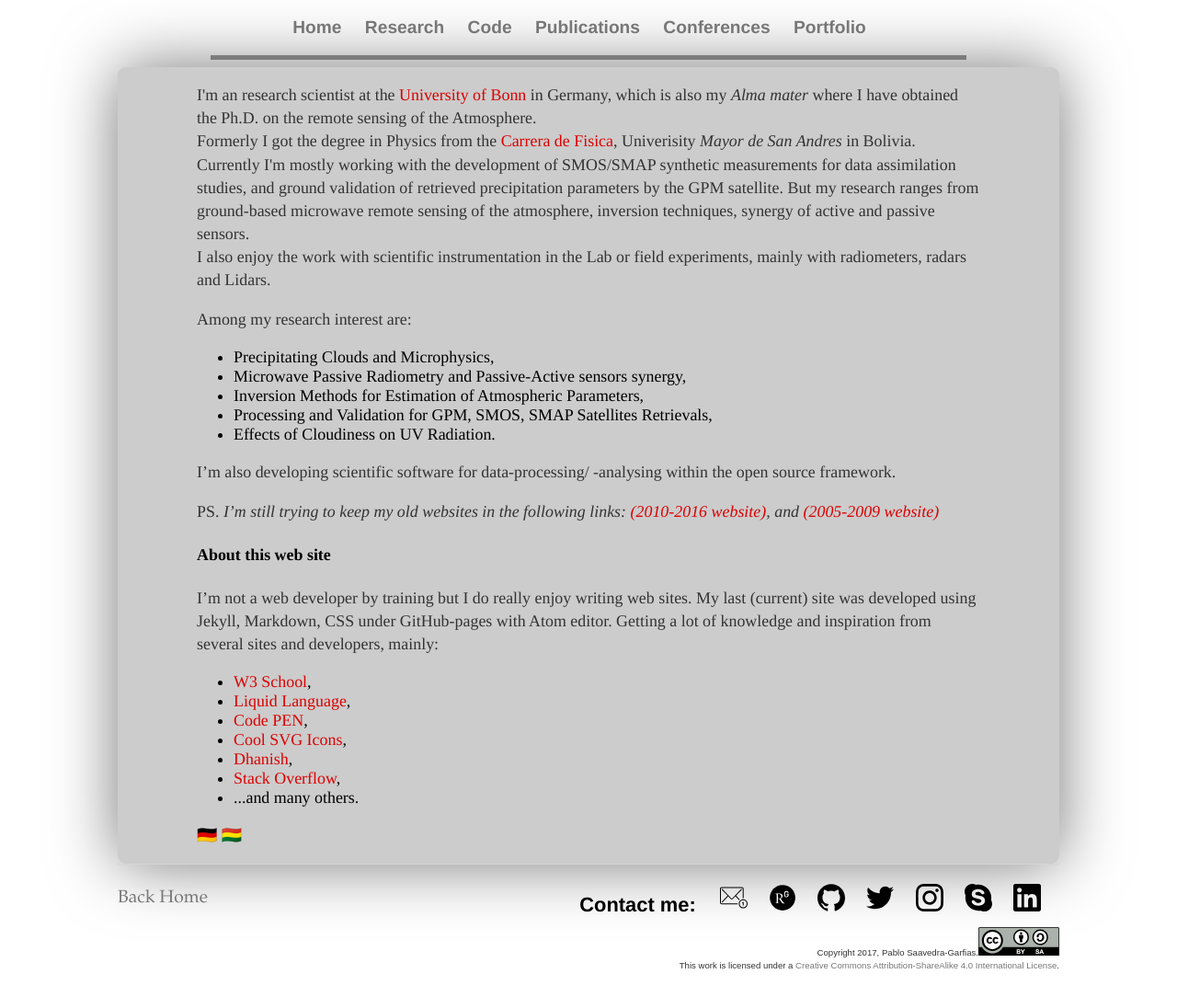
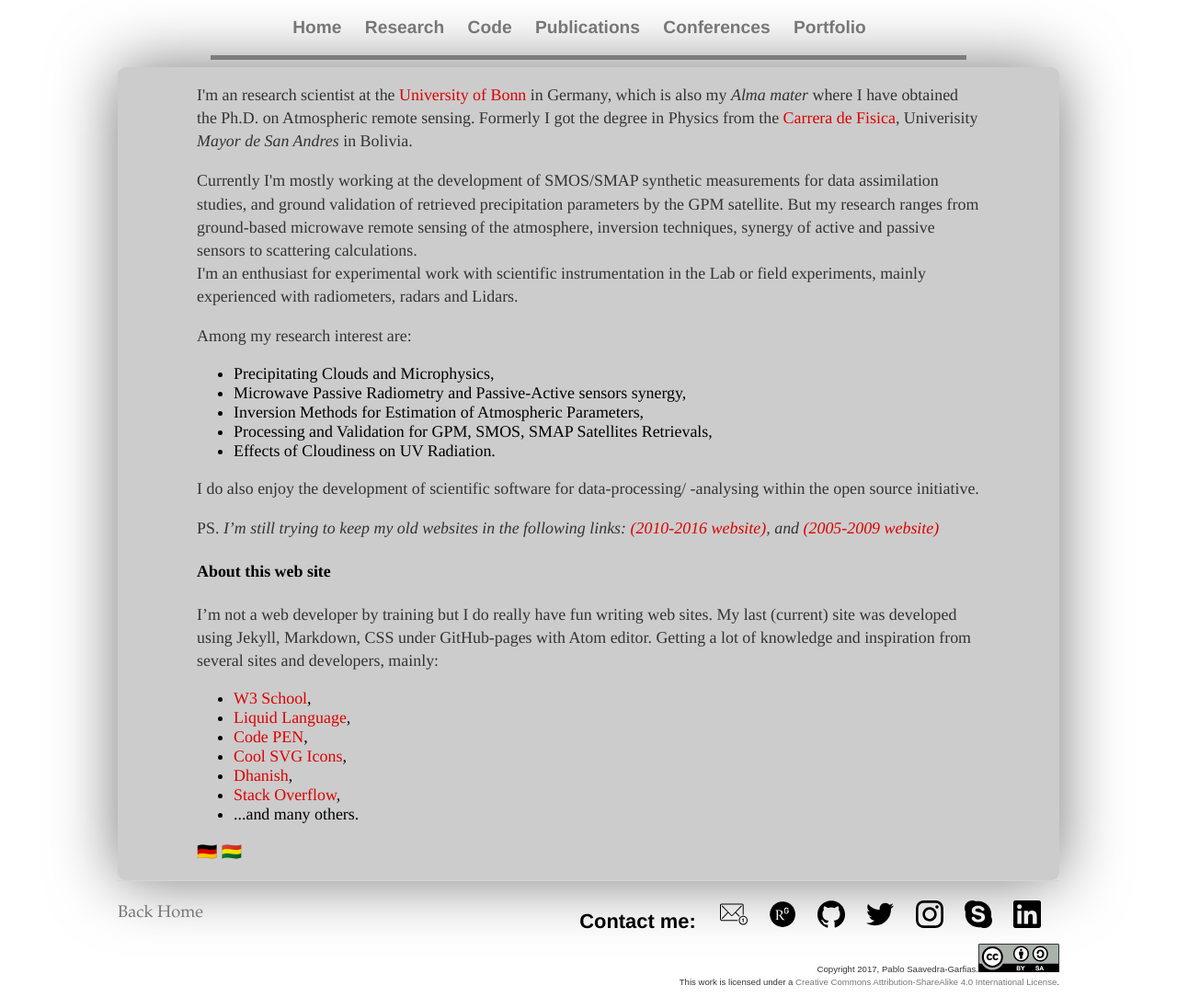
Before and after one commit to pablosaa/pablosaa.github.io, a Jekyll site: the page built from about.md, in a window 1280 px wide. Shown: the whole page at 92% size. Built offline with Jekyll 4.4.1, drawn with Linux system fonts in a browser that asks for light colours.

Commit message:
fix h2, tune css main icons

```diff
--- a/about.md
+++ b/about.md
@@ -3,16 +3,14 @@
 title: About me
 ---
 <p>
-I'm an research scientist
-at the <a title="Alma Mater" href="https://uni-bonn.de">University of Bonn</a>
-in Germany, which is also my <em>Alma mater</em> where I have obtained the Ph.D. on the remote sensing of the Atmosphere.<br/>
-Formerly I got the degree in Physics from the <a title="Alma Mater Fisica" href="http://www.fiumsa.edu.bo">Carrera de Fisica</a>, Univerisity <em>Mayor de San Andres</em> in Bolivia.
-
-Currently I'm mostly working with the development of SMOS/SMAP synthetic measurements for data assimilation studies, and ground validation of retrieved precipitation parameters by the GPM satellite. But my research ranges from ground-based microwave remote sensing of the atmosphere, inversion techniques, synergy of active and passive sensors.<br/>
-I also enjoy the work with scientific instrumentation in the Lab or field
-experiments, mainly with radiometers, radars and Lidars.<br/>
+I'm an research scientist at the <a title="Alma Mater" href="https://uni-bonn.de">University of Bonn</a>
+in Germany, which is also my <em>Alma mater</em> where I have obtained the Ph.D. on Atmospheric remote sensing. Formerly I got the degree in Physics from the <a title="Alma Mater Fisica" href="http://www.fiumsa.edu.bo">Carrera de Fisica</a>, Univerisity <em>Mayor de San Andres</em> in Bolivia.<br/>
 </p>
-<p> Among my research interest are:</p>
+<p>
+Currently I'm mostly working at the development of SMOS/SMAP synthetic measurements for data assimilation studies, and ground validation of retrieved precipitation parameters by the GPM satellite. But my research ranges from ground-based microwave remote sensing of the atmosphere, inversion techniques, synergy of active and passive sensors to scattering calculations.<br/>
+I'm an enthusiast for experimental work with scientific instrumentation in the Lab or field experiments, mainly experienced with radiometers, radars and Lidars.<br/>
+</p>
+<p> Among my research interest are:
 <ul>
   <li> Precipitating Clouds and Microphysics,</li>
   <li> Microwave Passive Radiometry and Passive-Active sensors synergy,</li>
@@ -20,7 +18,8 @@
   <li>  Processing and Validation for GPM, SMOS, SMAP Satellites Retrievals,</li>
   <li> Effects of Cloudiness on UV Radiation.</li>
 </ul>
-I'm also developing scientific software for data-processing/ -analysing within the open source framework.<br/>
+</p>
+I do also enjoy the development of scientific software for data-processing/ -analysing within the open source initiative.<br/>
 
 PS. <em>I'm still trying to keep my old websites in the following links:
 <a title="2010-2017 MIUB website" href="{{site.PDFmiub}}" target="\_blank">(2010-2016 website)</a>, and
@@ -29,7 +28,7 @@
 <br/>
 
 <h4> About this web site </h4>
-I'm not a web developer by training but I do really enjoy writing web sites. My last (current) site was developed using Jekyll, Markdown, CSS under GitHub-pages with Atom editor. Getting a lot of knowledge and inspiration from several sites and developers, mainly:<br/>
+I'm not a web developer by training but I do really have fun writing web sites. My last (current) site was developed using Jekyll, Markdown, CSS under GitHub-pages with Atom editor. Getting a lot of knowledge and inspiration from several sites and developers, mainly:<br/>
 <ul>
   <li><a title="W3school" href="http://www.w3schools.com">W3 School</a>,</li>
   <li><a title="Liquid doc" href="https://shopify.github.io/liquid">Liquid Language</a>,</li>
--- a/css/main.css
+++ b/css/main.css
@@ -45,8 +45,8 @@
     font-family:'Utopia', 'Arial', 'Sans-Serif';
 }
 h2 {
-  font-size: 2em;
-  font-family: 'fantasy','Bookman','Palatino','Times';
+  font-size: 1.9em;
+  font-family: 'Sawasdee','Bookman','Palatino','Times';
   font-weight: lighter;
 }
 p {
@@ -201,7 +201,7 @@
 .fa-science {
   background: #334d4d;
   color: white;
-  font-family: Hermetic;
+  font-family: 'Purisa','Hermetic';
   font-weight: 100;
   font-size: 2.7vw;
 }
@@ -226,6 +226,7 @@
 }
 .fa-coding span:after {
   content: "++";
+  font-size: 2vw;
   position: absolute;
   opacity: 0;
   top: 0;
@@ -233,7 +234,7 @@
   transition: 0.5s;
 }
 .fa-coding:hover span {
-  padding-right: 35px;
+  padding-right: 30px;
 }
 
 .fa-portfolio {
@@ -265,6 +266,7 @@
 }
 .fa-about span:after {
   content: " me";
+  font-size: 2.5vw;
   position: absolute;
   opacity: 0;
   top: 0;
@@ -272,7 +274,7 @@
   transition: 0.5s;
 }
 .fa-about:hover span {
-  padding-right: 45px;
+  padding-right: 47px;
 }
 
 /* FLAGS */
```
